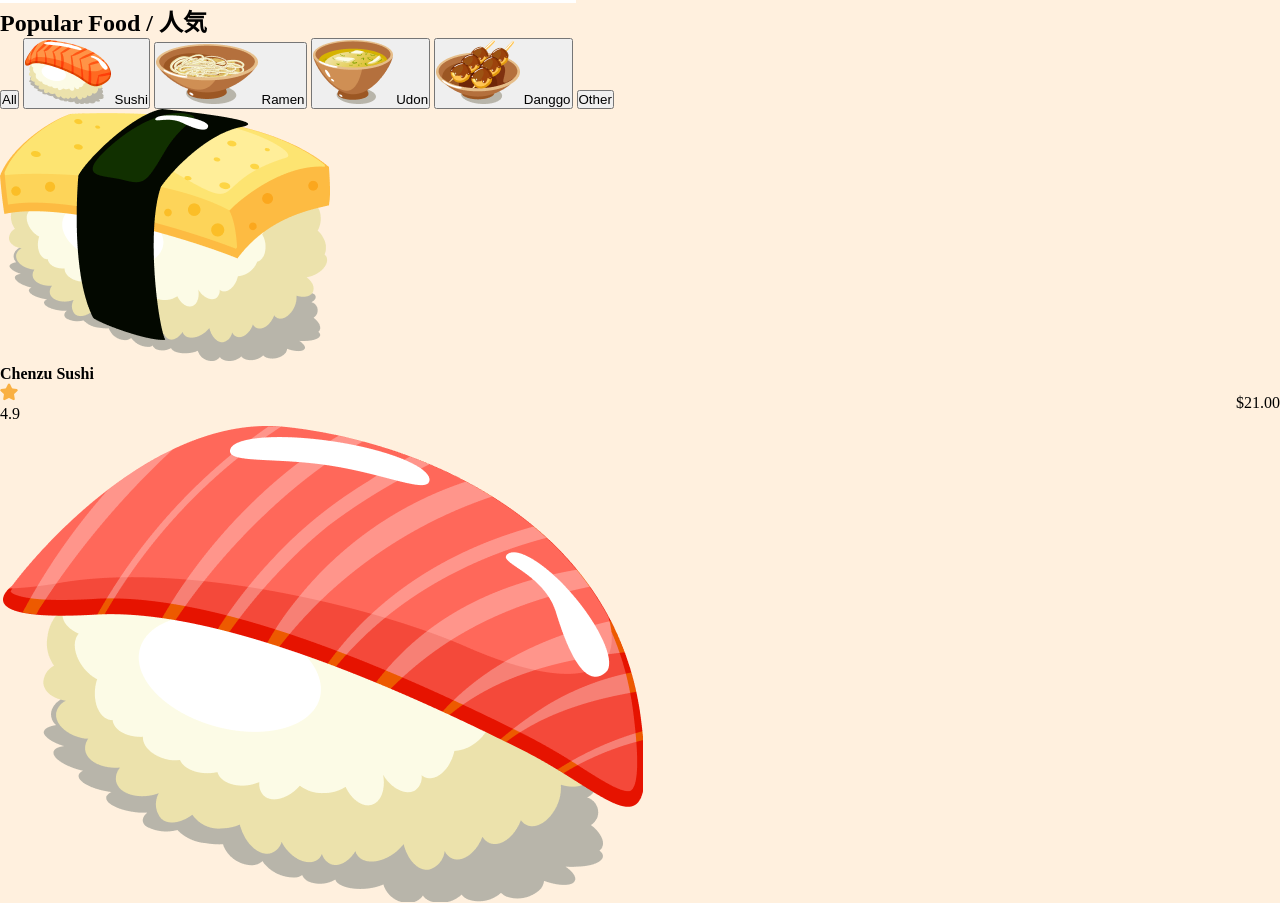
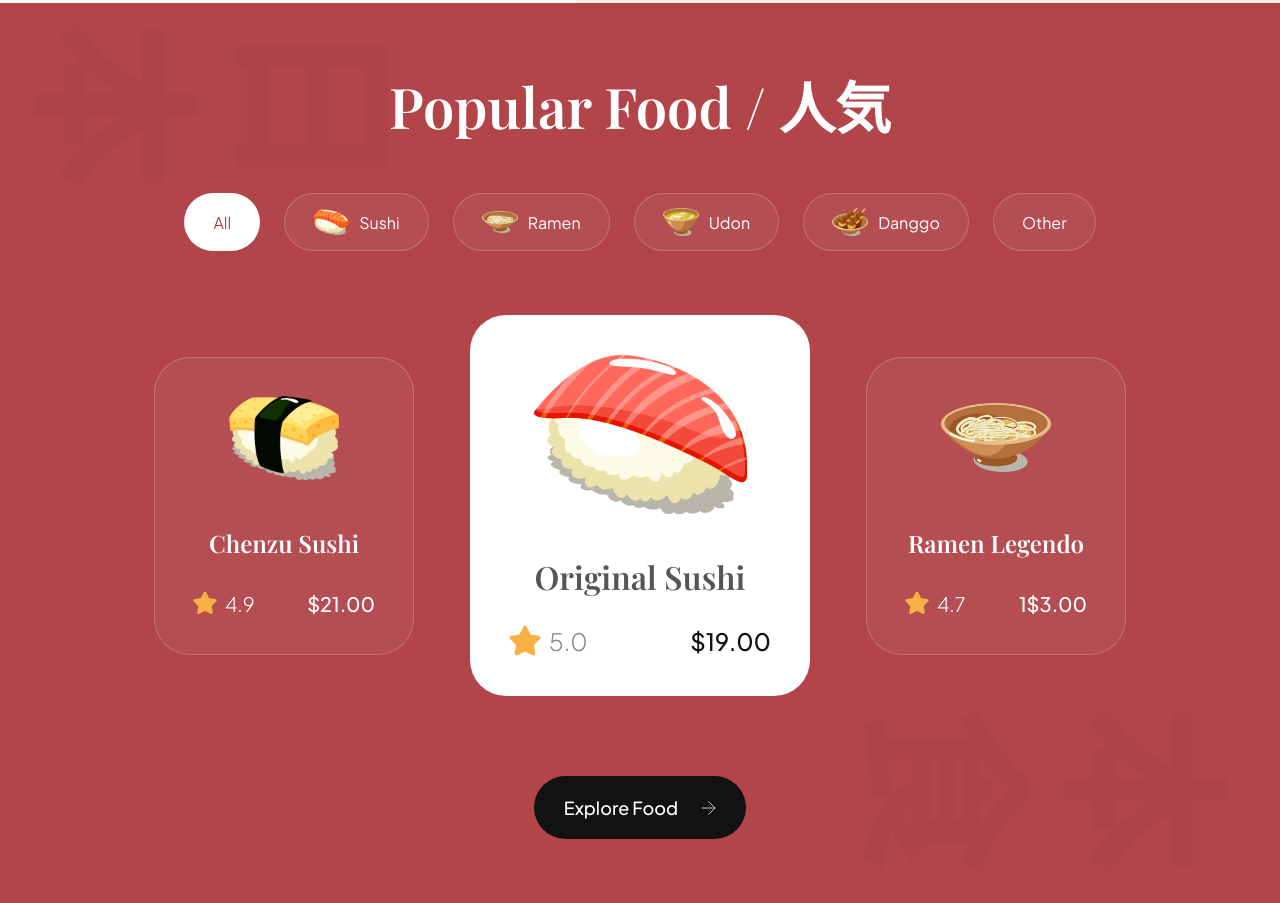
Before and after one commit to Prathamesh2603/Sushi-Ordering-Landing-Page, a website built with Vite: page index.html in a window 1280 px wide. Shown: the part 1515-2418 px from the top of the page. Built offline with nearby package versions, Linux system fonts and the light colour scheme.

Commit message:
styling for the popular food section is done

```diff
--- a/index.html
+++ b/index.html
@@ -153,7 +153,7 @@
         </h4>
 
         <div class="popular-foods__card-details flex-between">
-          <div class="popular-foods_card-rating">
+          <div class="popular-foods__card-rating">
             <img src="src/assets/star.svg" alt="star" />
             <p>4.9</p>
           </div>
@@ -172,7 +172,7 @@
         </h4>
 
         <div class="popular-foods__card-details flex-between">
-          <div class="popular-foods_card-rating">
+          <div class="popular-foods__card-rating">
             <img src="src/assets/star.svg" alt="star" />
             <p>5.0</p>
           </div>
@@ -191,7 +191,7 @@
         </h4>
 
         <div class="popular-foods__card-details flex-between">
-          <div class="popular-foods_card-rating">
+          <div class="popular-foods__card-rating">
             <img src="src/assets/star.svg" alt="star" />
             <p>4.7</p>
           </div>
--- a/src/css/sections/popular.css
+++ b/src/css/sections/popular.css
@@ -0,0 +1,205 @@
+.popular-foods {
+    padding: 64px;
+
+    display: flex;
+    flex-direction: column;
+
+    background-color: var(--primary-color);
+    background-image: url("../../assets/popular_bg.png");
+    background-position: center;
+    background-repeat: no-repeat;
+    background-size: contain;
+
+    overflow: hidden;
+}
+
+.popular-foods__title {
+    font-size: 56px;
+    font-family: var(--playfair-display);
+    font-weight: 600;
+    line-height: 78px;
+    color: #fff;
+    text-align: center;
+}
+
+.popular-foods__filters {
+    margin-top: 48px;
+    max-width: 100%;
+    overflow-x: auto;
+
+    display: flex;
+    justify-content: center;
+    gap: 24px;
+}
+
+.popular-foods__filter-btn {
+    padding: 10px 28px;
+
+    display: flex;
+    flex-direction: row;
+    align-items: center;
+    gap: 10px;
+
+    background: rgba(255, 255, 255, 0.05);
+    border: 1px solid rgba(255, 255, 255, 0.2);
+    border-radius: 46px;
+
+    font-size: 16px;
+    font-weight: 300px;
+    font-family: var(--plus-jakarta-sans);
+    line-height: 25px;
+    color: #fff;
+
+    cursor: pointer;
+}
+
+.popular-foods__filter-btn img {
+    width: 36px;
+    height: 36px;
+    object-fit: contain;
+}
+
+.popular-foods__filter-btn.active {
+    background-color: #fff;
+    color: var(--primary-color);
+}
+
+.popular-foods__filter-btn:hover {
+    background-color: #fff;
+    color: var(--primary-color);
+}
+
+.popular-food__catalogue {
+    margin-top: 64px;
+
+    display: flex;
+    justify-content: center;
+    align-items: center;
+    flex-wrap: wrap;
+    gap: 56px;
+}
+
+.popular-foods__button {
+    width: fit-content;
+
+    padding: 20px 30px;
+    margin: 80px auto 0;
+
+    font-weight: 500;
+    font-size: 18px;
+    line-height: 23px;
+    font-family: var(--plus-jakarta-sans);
+
+    border: none;
+    outline: none;
+    background: var(--secondary-color);
+    color: #fff;
+    border-radius: 64px;
+
+    cursor: pointer;
+}
+
+.popular-foods__button img {
+    width: 14px;
+    height: 14px;
+    object-fit: contain;
+
+    margin-left: 21px;
+}
+
+.popular-foods__card {
+    padding: 38px;
+    min-width: 260px;
+    height: fit-content;
+
+    display: flex;
+    flex-direction: column;
+    align-items: center;
+
+    border-radius: 36px;
+    background: rgba(255, 255, 255, 0.05);
+    border: 1px solid rgba(255, 255, 255, 0.2);
+}
+
+.popular-foods__card-image {
+    width: 110px;
+    height: 84px;
+    object-fit: contain;
+}
+
+.popular-foods__card-title {
+    margin-top: 47px;
+
+    font-size: 24px;
+    font-weight: 600;
+    font-family: var(--playfair-display);
+    line-height: 32px;
+    color: #fff;
+    text-align: center;
+}
+
+.popular-foods__card-details {
+    width: 100%;
+    margin-top: 32px;
+}
+
+.popular-foods__card-rating {
+    display: flex;
+    align-items: center;
+    gap: 8px;
+}
+
+.popular-foods__card-rating img {
+    width: 24px;
+    height: 24px;
+    object-fit: contain;
+}
+
+.popular-foods__card-rating p {
+    font-size: 20px;
+    font-weight: 300;
+    font-family: var(--plus-jakarta-sans);
+    color: #fff;
+}
+
+.popular-foods__card-price {
+    font-size: 20px;
+    font-weight: 500;
+    font-family: var(--plus-jakarta-sans);
+    color: #fff;
+}
+
+.popular-foods__card.active-card {
+    background: #fff;
+    min-width: 340px;
+}
+
+.popular-foods__card.active-card
+.popular-foods__card-image {
+    width: 214px;
+    height: 160px;
+}
+
+.popular-foods__card.active-card
+.popular-foods__card-title {
+    font-size: 32px;
+    color: var(--black-500);
+}
+
+.popular-foods__card.active-card
+.popular-foods__card-rating img {
+    width: 32px;
+    height: 32px;
+}
+
+.popular-foods__card.active-card
+.popular-foods__card-rating p {
+    font-size: 24px;
+    color: var(--gray-100);
+}
+
+.popular-foods__card.active-card
+.popular-foods__card-price {
+    font-size: 24px;
+    color: var(--secondary-color);
+}
--- a/src/css/style.css
+++ b/src/css/style.css
@@ -5,8 +5,8 @@
 @import url("sections/header.css");
 @import url("sections/hero.css");
 @import url("sections/about.css");
-/* @import url("sections/popular.css");
-@import url("sections/trending.css");
+@import url("sections/popular.css");
+/*@import url("sections/trending.css");
 @import url("sections/subscribe.css");
 @import url("sections/footer.css"); */
 
```
